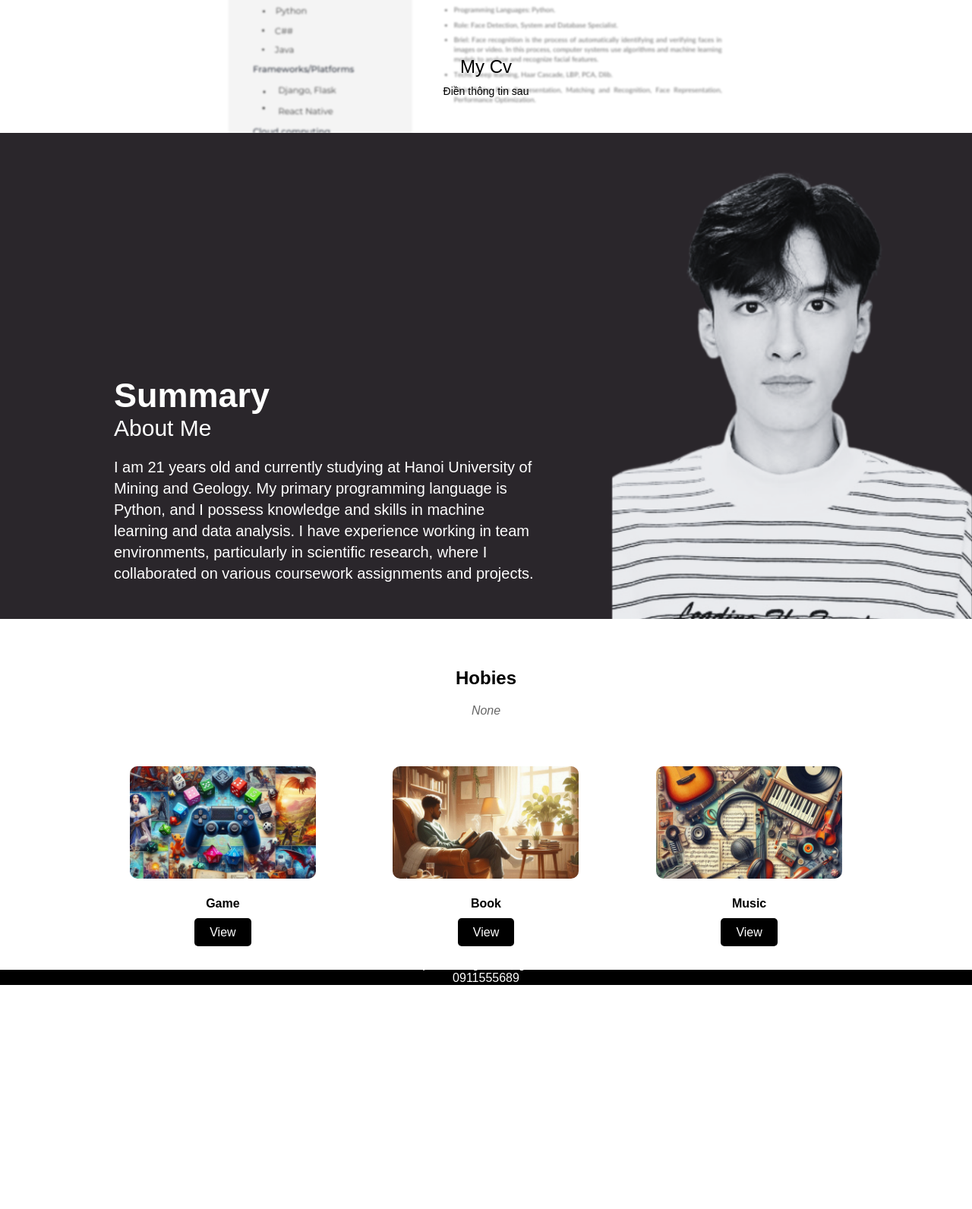
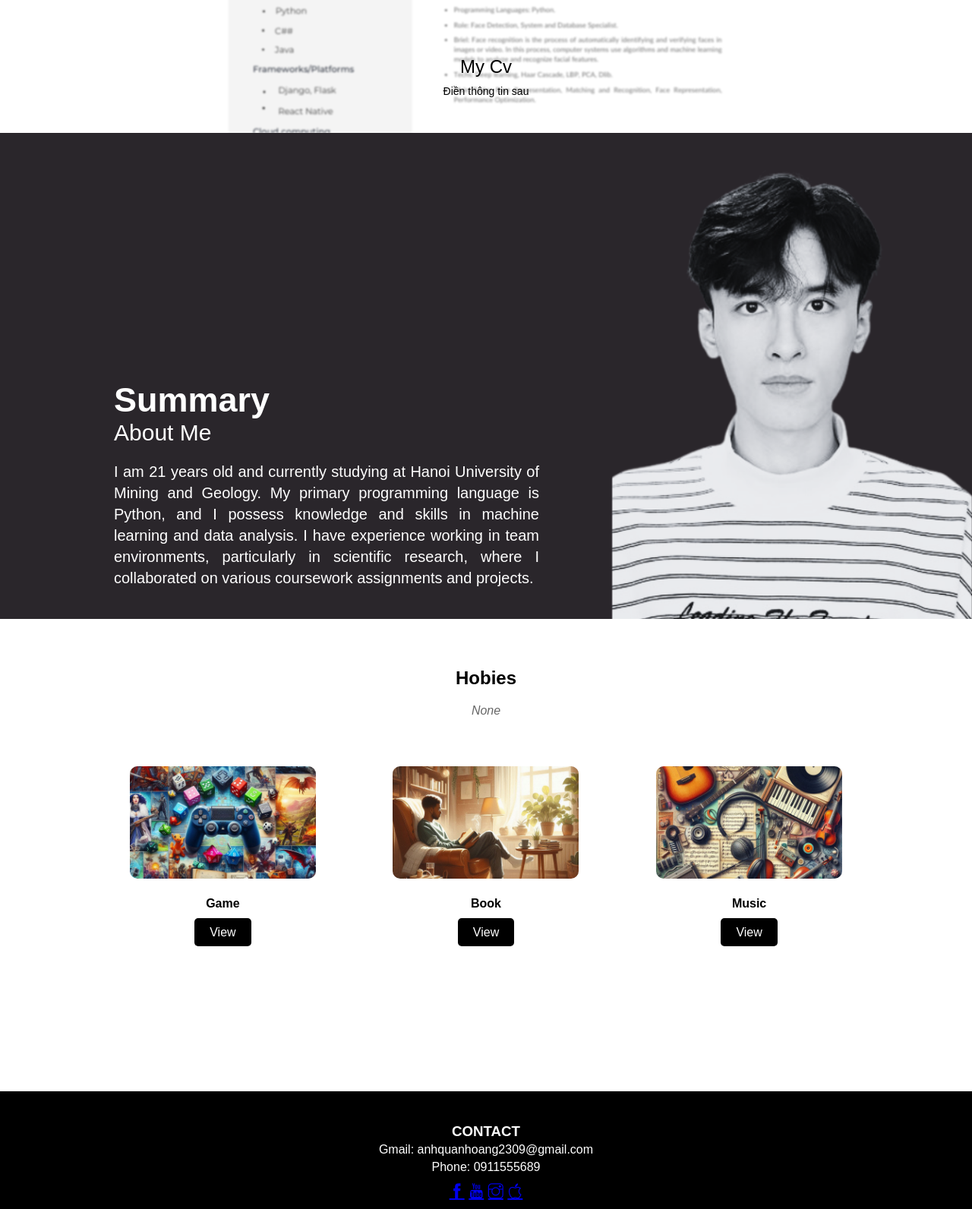
Before and after one commit to sunne23092002/learn1, a plain HTML site: page assets/learn.html in a window 1280 px wide. Shown: the part 511-2103 px from the top of the page at 76% size. Before the commit the page ends 1808 px from the top, so only its background shows below. Drawn offline with Linux system fonts and the light colour scheme.

Commit message:
first commit

```diff
--- a/assets/css/style.css
+++ b/assets/css/style.css
@@ -3,10 +3,13 @@
     margin: 0;
     padding: 0;
     box-sizing: border-box;
+
 }
 
 html {
     font-family: Arial, Helvetica, sans-serif;
+
+
 }
 
 .text-class {
@@ -38,6 +41,7 @@ html {
 
 #nav>li {
     display: inline-block;
+    scroll-behavior: smooth;
 }
 
 #nav li {
@@ -103,7 +107,6 @@ html {
 
 /* Content */
 #content {
-    height: 1000px;
     background-color: white;
 }
 
@@ -120,7 +123,7 @@ html {
     left: 0;
     right: 0;
     bottom: 0;
-    background: url('/assets/Img/Slider/slider1.png') top center / cover no-repeat;
+    background: url('images/graphics/slider1.png') top center / cover no-repeat;
     filter: blur(1px);
     z-index: -1;
 }
@@ -155,10 +158,12 @@ html {
     width: 100%;
     display: block;
 }
-
+.content-section{
+    position: relative;
+}
 .text-one {
     position: absolute;
-    top: 30%;
+    bottom: 20px;
     left: 100px;
     transform: translate(5%);
     text-align: left;
@@ -173,6 +178,7 @@ html {
     font-size: 20px;
     font-weight: 400px;
     line-height: 1.4;
+    text-align: justify;
 }
 
 /* Hobies */
@@ -237,14 +243,18 @@ html {
 }
 
 #footer  {
-   background-color: black;
-   color:white;
+    text-align: center;
+    background-color: black;
+    color: white;
+}
+.contact-info{
+   padding-top: 40px;
+    line-height: 1.4;
+}
+.sosical-list{
+    color: white;
+    text-decoration: none;
+    padding: 10px;
+    font-size: 20px;
 
 }
-.contact-info{
-    width: 100%;
-    padding-top: 64px;
-    margin-top: auto;
-    margin-bottom: auto;
-    text-align: center;
-}
--- a/assets/index.html
+++ b/assets/learn.html
@@ -3,19 +3,19 @@
 <head>
     <meta charset="UTF-8">
     <meta name="viewport" content="width=device-width, initial-scale=1.0">
-    <title>Document</title>
-    <link rel="stylesheet" href="/assets/css/style.css">
-    <link rel="stylesheet" href="/assets/Font/themify-icons/themify-icons.css">
+    <title>Hoàng Anh Quân</title>
+    <link rel="stylesheet" href="css/style.css">
+    <link rel="stylesheet" href="Font/themify-icons/themify-icons.css">
 </head>
 <body>
     <div id="main">
         <div id="header">
             <!-- bat dau: nav -->
             <ul id="nav">
-                <li><a href="">Home</a></li>
-                <li><a href="">Summary</a></li>
-                <li><a href="">Hobbies</a></li>
-                <li><a href="">Contact</a></li>
+                <li><a href="#">Home</a></li>
+                <li><a href="#Summary">Summary</a></li>
+                <li><a href="#Hobies">Hobies</a></li>
+                <li><a href="#footer">Contact</a></li>
                 <li>
                     <a href="">
                         More
@@ -46,8 +46,8 @@
         </div>
 
         <div id="content">
-            <div class="content-section">
-                <img src="/assets/Img/Slider/slider3.png" alt="" class="avata">
+            <div id="Summary" class="content-section">
+                <img src="images/graphics/slider3.png" alt="" class="avata">
                 <div class="text-one">
                     <h2 class="section-heading">Summary</h2>
                     <p class="section-sub-heading">About Me</p>
@@ -59,28 +59,28 @@
                 </div>
             </div>
 
-            <div class="hobies-section">
+            <div id="Hobies" class="hobies-section">
                 <div class="text-two">
                     <h2 class="section-heading .text-class">Hobies</h3>
                     <p class="section-sub-heading .text-class">None</p>
                 </div>
                 <div class="place-list">
                     <div class="place-item">
-                        <img src="/assets/Img/Places/Place 1.jpg" alt="" class="place-img">
+                        <img src="images/graphics/Place 1.jpg" alt="" class="place-img">
                         <div class="place-body">
                             <h3 class="place-content">Game</h3>
                             <a href="https://poki.com/en/g/yohoho-io" class="place-view-btn">View</a>
                         </div>
                     </div>
                     <div class="place-item">
-                        <img src="/assets/Img/Places/Place 2.jpg" alt="" class="place-img">
+                        <img src="images/graphics/Place 2.jpg" alt="" class="place-img">
                         <div class="place-body">
                             <h3 class="place-content">Book</h3>
                             <a href="https://fullstack.edu.vn/blog/cac-phim-tat-thong-dung-trong-visual-studio-code-windows.html" class="place-view-btn">View</a>
                         </div>
                     </div>
                     <div class="place-item">
-                        <img src="/assets/Img/Places/Place 3.jpg" alt="" class="place-img">
+                        <img src="images/graphics/Place 3.jpg" alt="" class="place-img">
                         <div class="place-body">
                             <h3 class="place-content">Music</h3>
                             <a href="https://www.youtube.com/watch?v=W4UeUJA9wLU&list=RDW4UeUJA9wLU&start_radio=1" class="place-view-btn">View</a>
@@ -91,15 +91,15 @@
         </div>
         <div id="footer">
             <div class="contact-info">
-                <h3 class="contact-heading">Contact</h3>
-                <p class="contact-gmail">anhquanhoang2309@gmail.com</p>
-                <p class="contact-phone">0911555689</p>
+                <h3 class="contact-heading">CONTACT</h3>
+                <p class="contact-gmail">Gmail: anhquanhoang2309@gmail.com</p>
+                <p class="contact-phone">Phone: 0911555689</p>
             </div>
-            <div class="social-list">
-                <a href=""><i></i></a>
-                <a href=""><i></i></a>
-                <a href=""><i></i></a>
-                <a href=""><i></i></a>
+            <div class="sosical-list">
+            <a href="https://www.facebook.com/profile.php?id=100022662130806"><i class="ti-facebook"></i></a>
+            <a href="https://www.instagram.com/sontungmtp/?hl=vi"><i class="ti-youtube"></i></a>
+            <a href="https://www.youtube.com/watch?v=W4UeUJA9wLU&list=RDW4UeUJA9wLU&start_radio=1"><i class="ti-instagram"></i></a>
+            <a href="https://www.apple.com/vn/store?afid=p238%7Cs0iS72Zvk-dc_mtid_18707vxu38484_pcrid_699513640237_pgrid_150705412964_pntwk_g_pchan__pexid__&cid=aos-vn-kwgo-brand--slid---product-"><i class="ti-apple"></i></a>
             </div>
         </div>
     </div>
```
Also changed, not shown: assets/css/images/graphics/slider1.png (added), assets/images/graphics/Place 1.jpg (renamed from assets/Img/Places/Place 1.jpg), assets/images/graphics/Place 2.jpg (renamed from assets/Img/Places/Place 2.jpg), assets/images/graphics/Place 3.jpg (renamed from assets/Img/Places/Place 3.jpg), assets/images/graphics/Slider2.png (renamed from assets/Img/Slider/Slider2.png), assets/images/graphics/slider1.png (renamed from assets/Img/Slider/slider1.png), assets/images/graphics/slider3.png (renamed from assets/Img/Slider/slider3.png).
